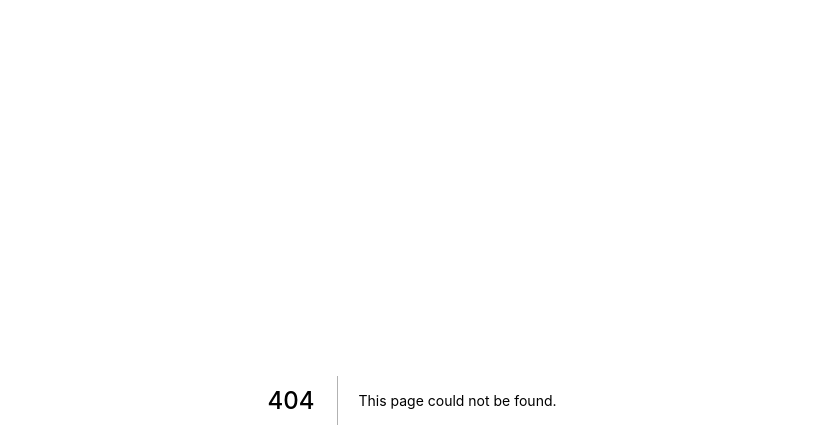
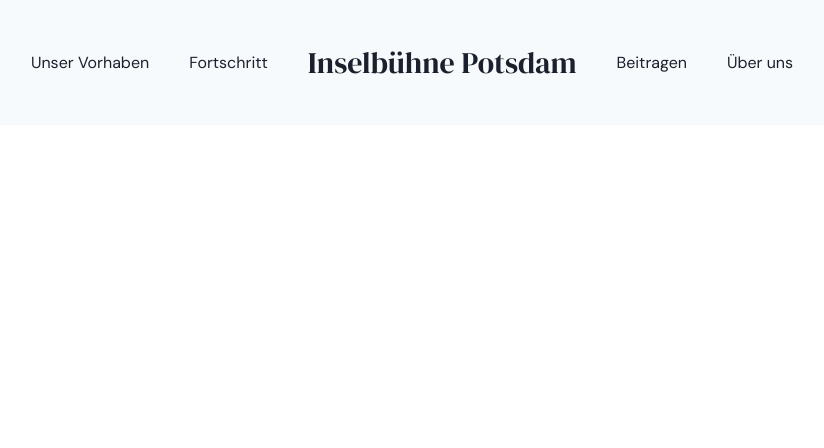
Before and after one commit to potsdamer-buergerstiftung/inselbuehne, a Next.js app: page /beitragen in a window 1280 px wide. Before the commit this address had no page. Shown: the top 448 px of the page, without its empty margins (228-1052 px from the left). Built offline with nearby package versions, Linux system fonts and the light colour scheme.

Commit message:
Add pages

```diff
--- /dev/null
+++ b/pages/beitragen.tsx
@@ -0,0 +1,13 @@
+import Head from 'next/head'
+import Header from '../components/Header'
+
+export default function Contribute() {
+  return (
+    <div>
+      <Head>
+        <title>Beitragen - Inselbühne Potsdam</title>
+      </Head>
+      <Header></Header>
+    </div>
+  )
+}
```
Also changed, not shown: pages/fortschritt.tsx (added, +13 -0 lines), pages/wir.tsx (added, +13 -0 lines).
